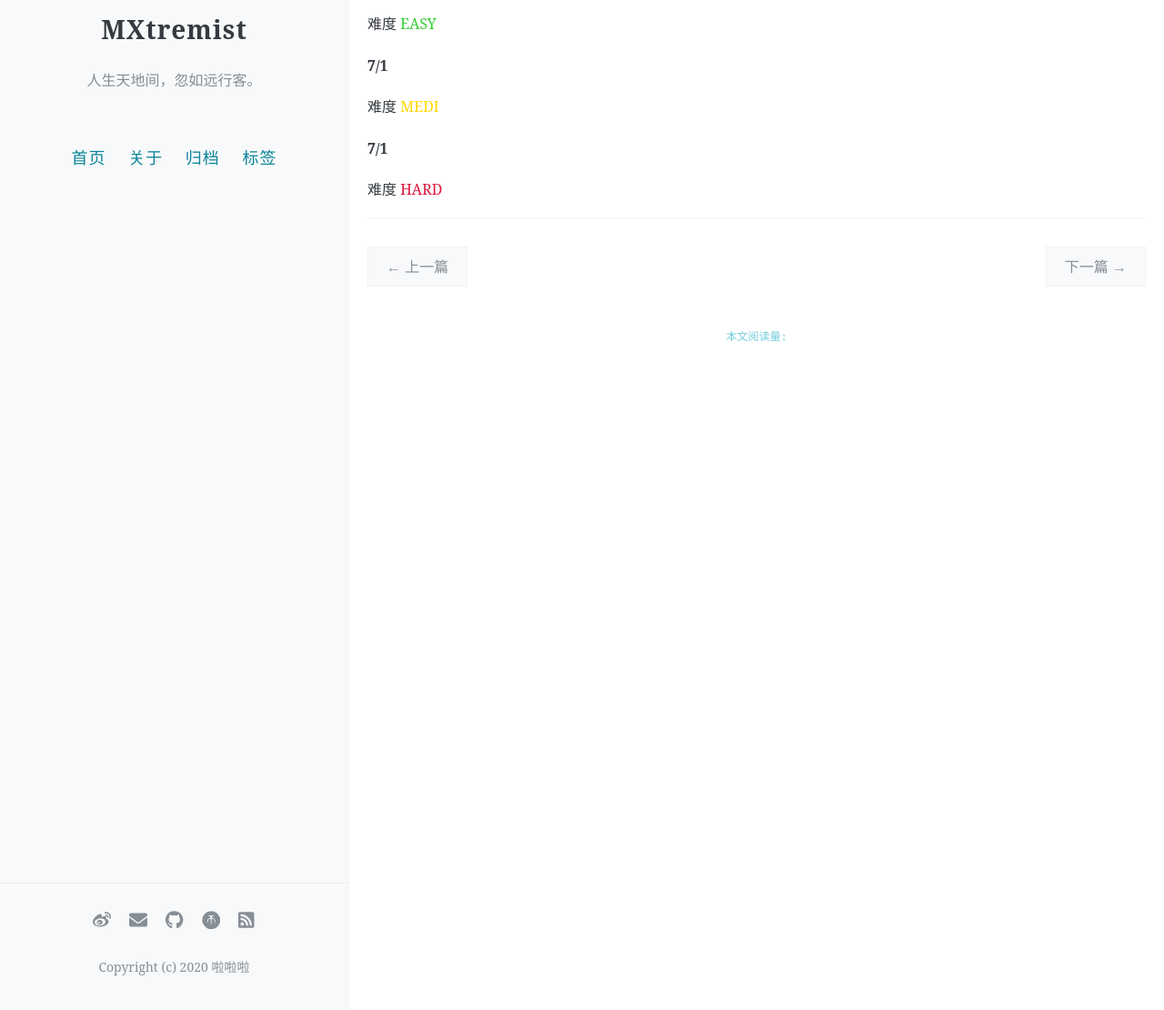
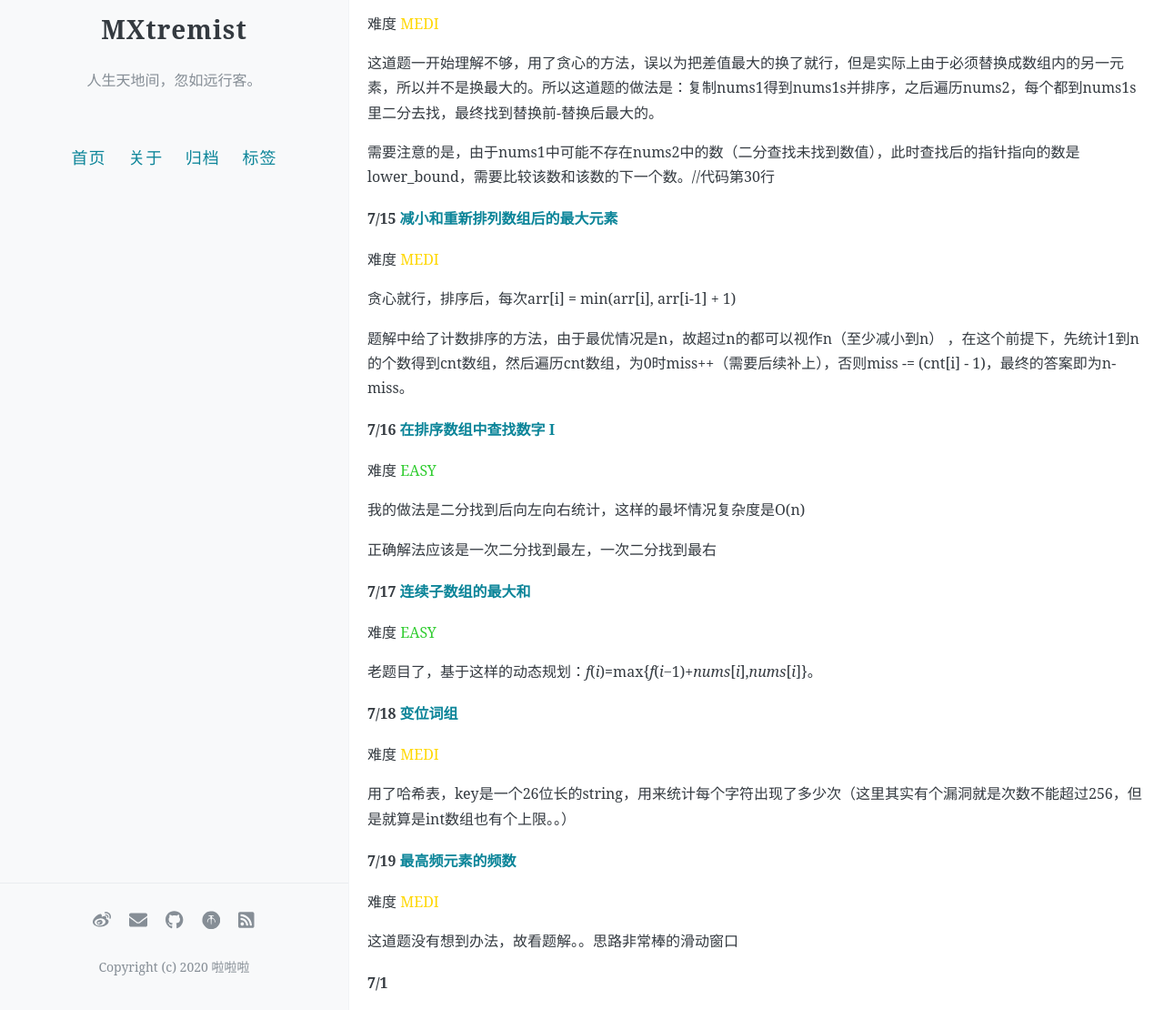
Before and after one commit to MXtremist/mxtremist.github.io, a Jekyll site: the page built from _posts/2021-07-01-leetcode202107.md, in a window 1280 px wide and 1400 px high, scrolled down 2457 px. Shown: the part 290-1400 px from the top of the window at 91% size. Built offline with Jekyll 4.4.1, drawn with Linux system fonts in a browser that asks for light colours; formulas are drawn with MathJax 3; comment, search, counter and statistics services are not loaded.

Commit message:
Update 2021-07-01-leetcode202107.md

```diff
--- a/_posts/2021-07-01-leetcode202107.md
+++ b/_posts/2021-07-01-leetcode202107.md
@@ -138,6 +138,60 @@ comments: true
 
 
 
+##### 7/14 [绝对差值和](https://leetcode-cn.com/problems/minimum-absolute-sum-difference/)
+
+难度 <font color="Gold">MEDI</font>
+
+这道题一开始理解不够，用了贪心的方法，误以为把差值最大的换了就行，但是实际上由于必须替换成数组内的另一元素，所以并不是换最大的。所以这道题的做法是：复制nums1得到nums1s并排序，之后遍历nums2，每个都到nums1s里二分去找，最终找到替换前-替换后最大的。
+
+需要注意的是，由于nums1中可能不存在nums2中的数（二分查找未找到数值），此时查找后的指针指向的数是lower_bound，需要比较该数和该数的下一个数。//代码第30行
+
+
+
+##### 7/15 [减小和重新排列数组后的最大元素](https://leetcode-cn.com/problems/maximum-element-after-decreasing-and-rearranging/)
+
+难度 <font color="Gold">MEDI</font>
+
+贪心就行，排序后，每次arr[i] = min(arr[i], arr[i-1] + 1)
+
+题解中给了计数排序的方法，由于最优情况是n，故超过n的都可以视作n（至少减小到n）	，在这个前提下，先统计1到n的个数得到cnt数组，然后遍历cnt数组，为0时miss++（需要后续补上），否则miss -= (cnt[i] - 1)，最终的答案即为n-miss。
+
+
+
+##### 7/16 [在排序数组中查找数字 I](https://leetcode-cn.com/problems/zai-pai-xu-shu-zu-zhong-cha-zhao-shu-zi-lcof/)
+
+难度 <font color="Limegreen">EASY</font>
+
+我的做法是二分找到后向左向右统计，这样的最坏情况复杂度是O(n)
+
+正确解法应该是一次二分找到最左，一次二分找到最右
+
+
+
+##### 7/17 [连续子数组的最大和](https://leetcode-cn.com/problems/lian-xu-zi-shu-zu-de-zui-da-he-lcof/)
+
+难度 <font color="Limegreen">EASY</font>
+
+老题目了，基于这样的动态规划：*f*(*i*)=max{*f*(*i*−1)+*nums*[*i*],*nums*[*i*]}。
+
+
+
+##### 7/18 [变位词组](https://leetcode-cn.com/problems/group-anagrams-lcci/)
+
+难度 <font color="Gold">MEDI</font>
+
+用了哈希表，key是一个26位长的string，用来统计每个字符出现了多少次（这里其实有个漏洞就是次数不能超过256，但是就算是int数组也有个上限。。）
+
+
+
+##### 7/19 [最高频元素的频数](https://leetcode-cn.com/problems/frequency-of-the-most-frequent-element/)
+
+难度 <font color="Gold">MEDI</font>
+
+这道题没有想到办法，故看题解。。思路非常棒的滑动窗口
+
+
+
 ##### 7/1
 
 难度 <font color="Limegreen">EASY</font>
```
